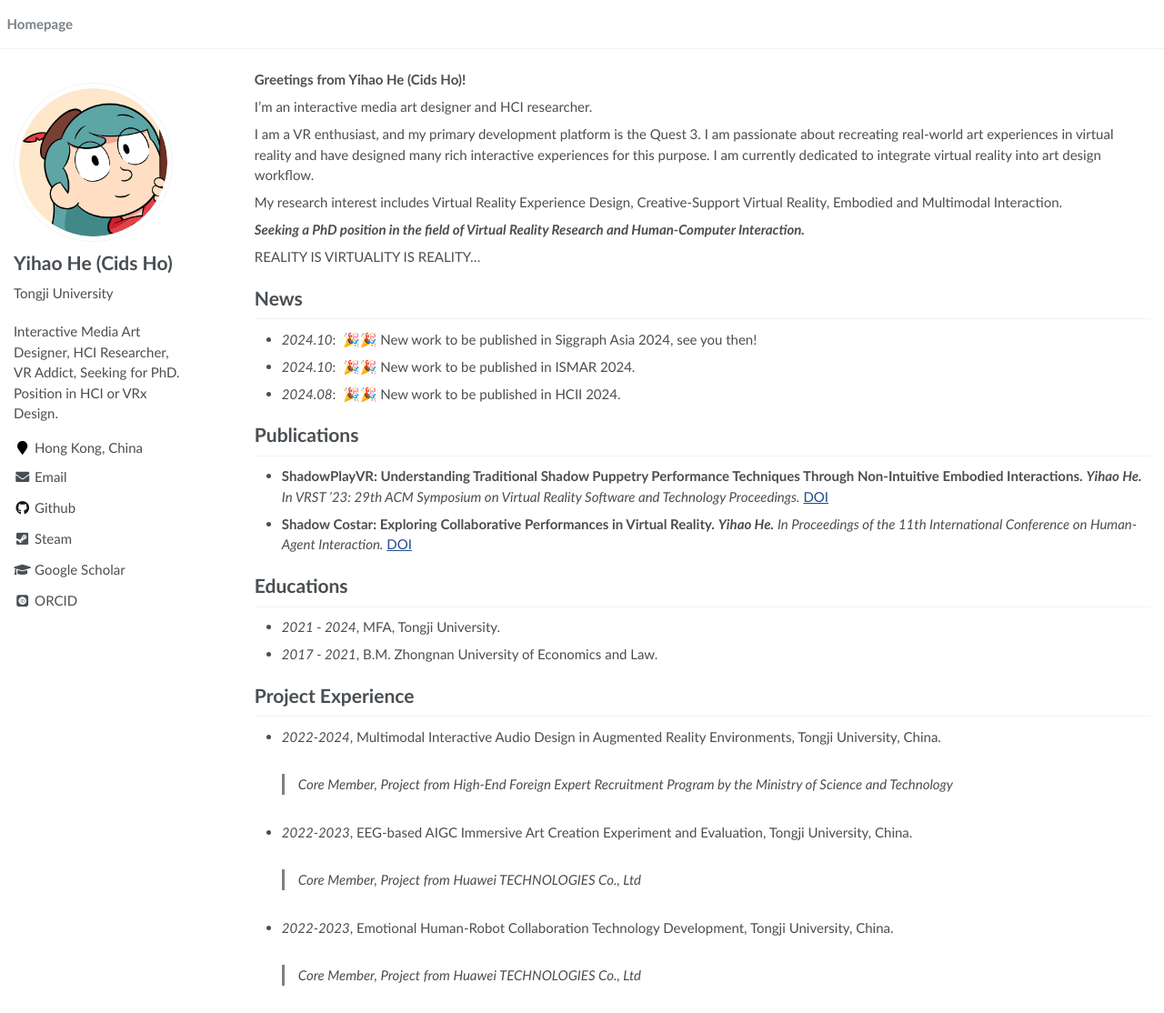
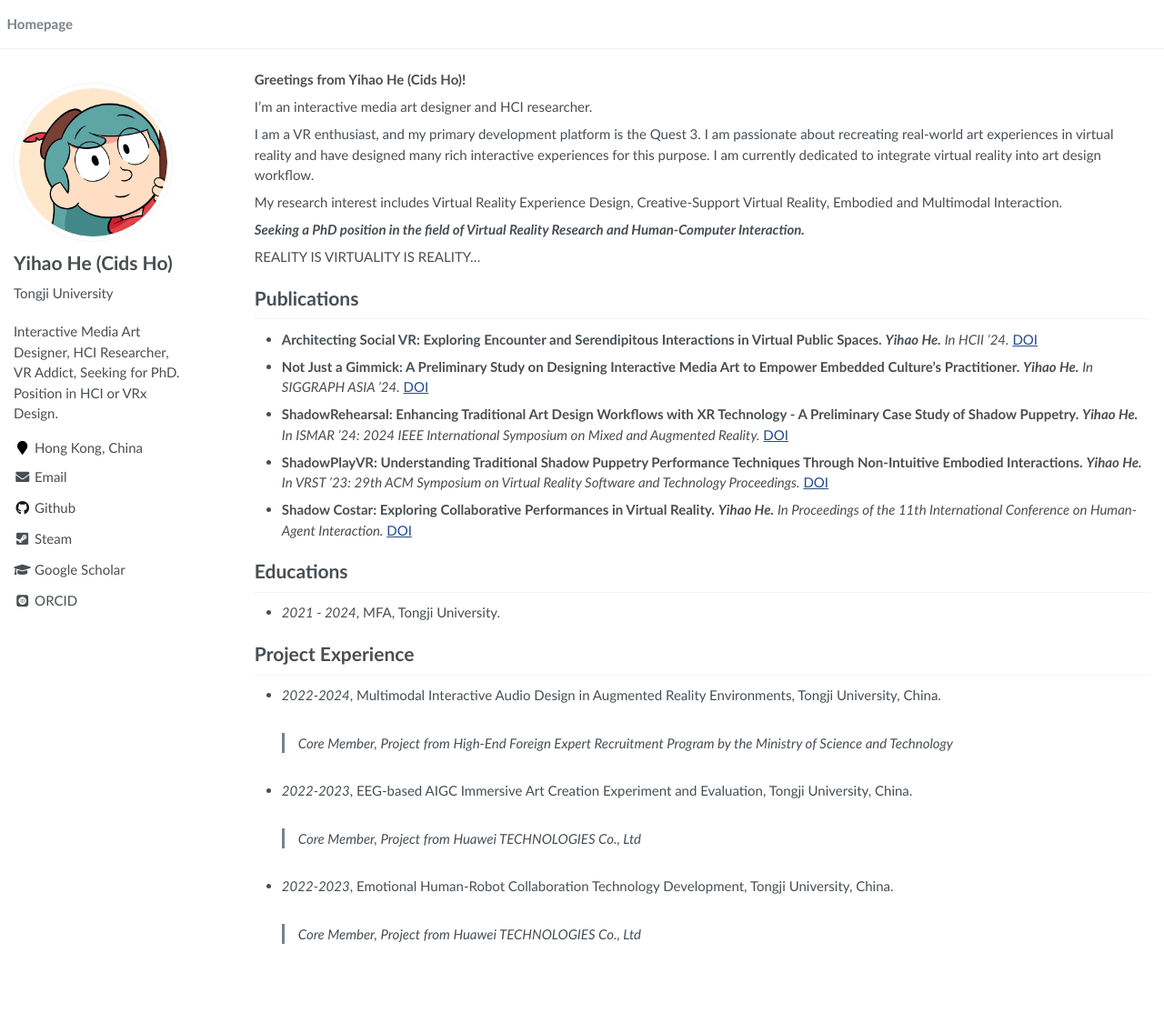
Before and after one commit to CidsHo/Cids.github.io, a Jekyll site: the page built from _pages/about.md, in a window 1280 px wide and 1114 px high. Shown: the whole window at 91% size. Built offline with Jekyll 4.4.1, drawn with Linux system fonts in a browser that asks for light colours; some web fonts are replaced.

Commit message:
更新 about.md

```diff
--- a/_pages/about.md
+++ b/_pages/about.md
@@ -22,12 +22,16 @@ My research interest includes Virtual Reality Experience Design, Creative-Suppor
 
 REALITY IS VIRTUALITY IS REALITY...
 
-# News
-- *2024.10*: &nbsp;🎉🎉 New work to be published in Siggraph Asia 2024, see you then!
-- *2024.10*: &nbsp;🎉🎉 New work to be published in ISMAR 2024.
-- *2024.08*: &nbsp;🎉🎉 New work to be published in HCII 2024.
-
 # Publications
+- **Architecting Social VR: Exploring Encounter and Serendipitous Interactions in Virtual Public Spaces.**
+   ***Yihao He.***
+*In HCII ’24.* [DOI](https://doi.org/10.1007/978-3-031-78531-3_2)
+- **Not Just a Gimmick: A Preliminary Study on Designing Interactive Media Art to Empower Embedded Culture's Practitioner.**
+   ***Yihao He.***
+*In SIGGRAPH ASIA ’24.* [DOI](https://doi.org/10.1145/3681756.3697872)
+- **ShadowRehearsal: Enhancing Traditional Art Design Workflows with XR Technology - A Preliminary Case Study of Shadow Puppetry.**
+   ***Yihao He.***
+*In ISMAR ’24: 2024 IEEE International Symposium on Mixed and Augmented Reality.* [DOI](https://doi.org/10.1109/ismar-adjunct64951.2024.00072)
 - **ShadowPlayVR: Understanding Traditional Shadow Puppetry Performance Techniques Through Non-Intuitive Embodied Interactions.**
    ***Yihao He.***
 *In VRST ’23: 29th ACM Symposium on Virtual Reality Software and Technology Proceedings.* [DOI](https://dl.acm.org/doi/10.1145/3611659.3617226)
@@ -37,7 +41,6 @@ REALITY IS VIRTUALITY IS REALITY...
 
 # Educations
 - *2021 - 2024*, MFA, Tongji University.
-- *2017 - 2021*, B.M.  Zhongnan University of Economics and Law.
 
 # Project Experience
 - *2022-2024*, Multimodal Interactive Audio Design in Augmented Reality Environments, Tongji University, China.
```
